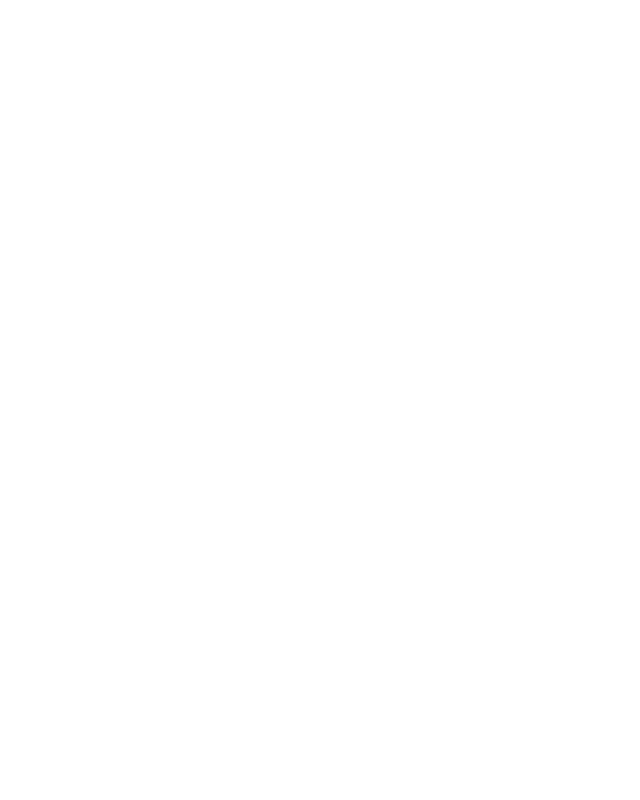
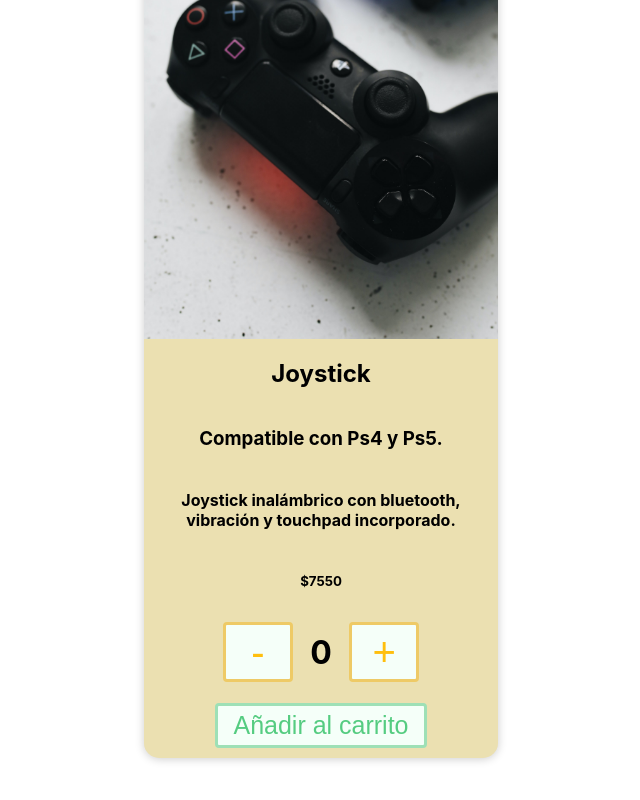
Before and after one commit to Ale-Quemel/Canje-App---React-JS, a React (Create React App) app: page /detail/1 in a window 1280 px wide. Shown: the part 658-1458 px from the top of the page, without its empty margins (319-959 px from the left). Before the commit the page ends 800 px from the top, so only its background shows below. Built offline with nearby package versions, Linux system fonts and the light colour scheme.

Commit message:
Mejora deñ Detalle de Producto + Sincronización de Counter

```diff
--- a/src/asynmock.js
+++ b/src/asynmock.js
@@ -6,7 +6,7 @@
         name: 'Joystick',
         description: 'Compatible con Ps4 y Ps5.',
         detail: 'Joystick inalámbrico con bluetooth, vibración y touchpad incorporado.',
-        image: './images/joystick.jpg',
+        image: '../images/joystick.jpg',
         alt: 'joystick-para-playstation-4-y-5',
         stock: 5
     },
@@ -17,7 +17,7 @@
         name: 'Drone',
         description: 'DM107S Full HD',
         detail: 'Drone aéreo Full HD de 4 motores, incluye batería y control especializado.',
-        image: './images/droneBlack.jpg',
+        image: '../images/droneBlack.jpg',
         alt: 'drone-full-hd',
         stock: 5
     },
@@ -28,7 +28,7 @@
         name: 'Polaroid Land 100',
         description: 'Cámara vintage intantánea.',
         detail: 'Polaroid Land modelo 1000, cámara instantánea, imprime en tamaño 79 x 79 mm.',
-        image: './images/polaroid.jpg',
+        image: '../images/polaroid.jpg',
         alt: 'cámara-vintage-polaroid',
         stock: 5
     },
@@ -39,7 +39,7 @@
         name: 'Mesa de Luz',
         description: 'Estilo Nórdico en melamina',
         detail: 'Mesa de luz tipo nórdica hecha en melamina y patas de pino.',
-        image: './images/mesadeluz.jpg',
+        image: '../images/mesadeluz.jpg',
         alt: 'mesa-de-luz-estilo-nordico',
         stock: 3
     },
@@ -50,7 +50,7 @@
         name: 'Vasija',
         description: 'Moderna de cerámico',
         detail: 'Vasija florero confeccionada artesanalmente en cerámica mate. Altura: 23 cm, ancho: 13,5 x 12 cm.',
-        image: './images/florero.jpg',
+        image: '../images/florero.jpg',
         alt: 'vasija-florero-de-ceramico',
         stock: 4
     },
@@ -61,7 +61,7 @@
         name: 'Sillón Vintage',
         description: 'De cuero, de 1 cuerpo',
         detail: 'Exlusivo en cuero vacuno 100%, estructura de saligna reforzada con laca poliuretánica.',
-        image: './images/silloncuero.jpg',
+        image: '../images/silloncuero.jpg',
         alt: 'sillon-de-cuero-vintage',
         stock: 4
     },
@@ -72,7 +72,7 @@
         name: 'Longboard',
         description:'Cruiser Retro, inspirado en los 70',
         detail: 'Longboard retro con ruedas siliconadas, trucks de acero y rulemanes abec-9.',
-        image: './images/longboard.jpg',
+        image: '../images/longboard.jpg',
         alt: 'longboard-retro-con-ruedas-siliconadas',
         stock: 3
     },
@@ -83,7 +83,7 @@
         name: 'Mancuernas',
         description:'Par de 20 kg.',
         detail: 'Mancuerna con discos de acero 20K totales.',
-        image: './images/mancuernas.jpg',
+        image: '../images/mancuernas.jpg',
         alt: 'par-de-mancuernas-de-acero-20-kilos',
         stock: 8
     },
@@ -94,7 +94,7 @@
         name: 'Zapatillas',
         description:'Puma Future Rider',
         detail: 'Zapatillas Puma modelo Future, serie Rider en talle 38, unisex.',
-        image: './images/zapatillas.jpg',
+        image: '../images/zapatillas.jpg',
         alt: 'zapatillas-puma-rider-talle-38',
         stock: 5
     },
@@ -105,7 +105,7 @@
         name: 'Portaretrato',
         description:'Cuadro 20x30',
         detail: 'Marco de madera, frente de vidrio reforzado.',
-        image: './images/marcofoto.jpg',
+        image: '../images/marcofoto.jpg',
         alt: 'marco-de-madera-tamaño-a4',
         stock: 12
     },
@@ -116,7 +116,7 @@
         name: 'Alfombra',
         description:'Felpudo para entrada',
         detail: 'Alfombra de bienvenida 40 x 60, ideal para entradas, fabricado en hilos encerados y pvc.',
-        image: './images/alfombra.jpg',
+        image: '../images/alfombra.jpg',
         alt: 'alfombra-felpudo-para-entrada-de-hogar',
         stock: 6
     },
@@ -127,7 +127,7 @@
         name: 'Reloj',
         description:'Minimalista clásico',
         detail: 'Reloj de pared con estilo minimalista clásico, ideal para living moderno. Diámetro 25cm - Funciona con una pila DOBLE A (no incluida).',
-        image: './images/reloj.jpg',
+        image: '../images/reloj.jpg',
         alt: 'reloj-analógico-minimalista',
         stock: 5
     }
--- a/src/components/Item/Item.css
+++ b/src/components/Item/Item.css
@@ -2,8 +2,8 @@
 
 .ctn__card {
 
-    width: 320px;
-    height: 520px;
+    width: 400px;
+    min-height: 620px;
     box-sizing: border-box;
     margin: 20px;
     border-radius: 15px;
@@ -30,7 +30,7 @@
     /* width: 200px;
     height: 200px; */
     width: 100%;
-    height: 300px;
+    height: 400px;
 
 }
 
--- a/src/components/Item/Item.js
+++ b/src/components/Item/Item.js
@@ -1,5 +1,4 @@
 import React from "react";
-import ItemCount from "../ItemCount/ItemCount";
 import './Item.css';
 import { Link } from 'react-router-dom';
 
@@ -13,7 +12,6 @@
                 <h3 className="ctn__card__dscp">{description}</h3>
                 <p>${price}</p>
                 <Link to={`/detail/${id}`} className="detail__btn">Ver detalle</Link>
-                {/* <ItemCount stock={stock}/> */}
             </div>
 
     )
--- a/src/components/ItemCount/ItemCount.js
+++ b/src/components/ItemCount/ItemCount.js
@@ -2,24 +2,27 @@
 import { useState } from "react";
 import './ItemCount.css'
 
-function ItemCount({stock}) {
-    const [count, setCount] = useState(0);
+const ItemCount = ({onConfirm, stock, initial = 0}) => {
+    const [count, setCount] = useState(initial);
 
-    function increment () {
+    const increment = () => {
         if(count < stock) {
             setCount(count + 1);
         }
     }
 
-    function decrement () {
+    const decrement = () => {
         if(count > 0) {
             setCount(count - 1)
         }
     }
 
-    function onAdd () {
-        alert('¡Agregaste ' + count + ' producto(s) a tu carrito!')
-    }
+    /* const onAdd = (count) => {
+        console.log('Agregaste al carrito');
+        console.log(count);
+
+
+    }  */
 
     return(
         <div>
@@ -30,7 +33,7 @@
             </div>
 
             <div className="addButton">
-                <button className="buttons Add" onClick={onAdd}>Añadir</button>
+                <button onClick={() => onConfirm(count)}>Añadir al carrito</button>
             </div>
 
         </div>
--- a/src/components/ItemDetail/ItemDetail.css
+++ b/src/components/ItemDetail/ItemDetail.css
@@ -1,4 +1,4 @@
-.div__detail {
+/* .div__detail {
     display: flex;
     flex-direction: column;
 
@@ -9,4 +9,93 @@
     height: 500px;
     align-items: center;
     justify-items: center;
+} */
+
+div .ctn__detail {
+    display: flex;
+    flex-direction: column;
+    align-items: center;
+    justify-content: center;
+    max-width: 30%;
+    max-height: 30%;
+    box-sizing: border-box;
+    margin: 20px;
+    border-radius: 15px;
+    overflow: hidden;
+    background-color: rgb(235, 224, 177);
+    box-shadow: 0px 1px 10px rgba(0, 0, 0, 0.2);
+    cursor: default;
+    transition: all 400ms ease;
+
 }
+
+.ctn__card:hover {
+    /* background-color: rgb(216, 205, 147);
+    box-shadow: 0px 4px 7px rgba(0, 0, 0, 0.3);
+    transition: 0.5s; */
+    box-shadow: 5px 5px 20px rgba(0, 0, 0, 0.4);
+    transform: translateY(-1.5%);
+    border: solid 2px rgba(110, 78, 9, 0.445);
+
+
+}
+
+.ctn__detail__img {
+    /* width: 200px;
+    height: 200px; */
+    width: 100%;
+    max-height: 80%;
+
+
+}
+
+.ctn__card__title .ctn__card__dscp {
+    padding: 15px;
+    text-align: center;
+}
+
+.ctn__card__dscp  {
+    color: rgb(41, 41, 41);
+    font-weight: 500;
+}
+
+.ctn__card__title h2 {
+    font-weight: 600;
+    margin-bottom: 15px;
+}
+
+.detail__btn {
+    height: 60px;
+    width: 70px;
+    color: #ffbf0e;
+    background-color: #f5fff9;
+    border: 3px solid #eeca66;
+    border-radius: 7px;
+    transition: all 400ms ease;
+    font-size: 20px;
+    padding: 5px;
+    text-decoration: none;
+}
+
+.detail__btn:hover {
+    color: white;
+    background-color: #f5d15a;
+    border: solid rgb(255, 255, 255);
+    cursor: pointer;
+    transition: 1s;
+    font-size: 22px;
+
+
+}
+
+.cart__btn{
+    color: #55cc81;
+    background-color: #f5fff9;
+    border: 3px solid #9ee0b6;
+    border-radius: 4px;
+    transition: all 400ms ease;
+    font-size: 25px;
+    padding: 5px 15px;
+    text-decoration: none;
+
+}
--- a/src/components/ItemDetail/ItemDetail.js
+++ b/src/components/ItemDetail/ItemDetail.js
@@ -1,14 +1,32 @@
 
 import './ItemDetail.css';
+import ItemCount from '../ItemCount/ItemCount';
+import { useState } from 'react';
+import { Link } from 'react-router-dom';
 
-const ItemDetail = ({name, detail, image, alt}) => {
+const ItemDetail = ({name, detail, description, image, alt, price, stock}) => {
+
+    const [quantity, setQuantity] = useState(0)
+
+    const onAdd = (count) => {
+        console.log('Agregaste al carrito');
+        console.log(count);
+        setQuantity(count)
+
+    }
 
     return(
-        <div className="div__detail ">
-            <h2>{name}</h2>
-            <h4>{detail}</h4>
-            {/* <img className='img__detail' alt={alt} src={image}/> */}
+        <div className="ctn__detail ">
+            <img className="ctn__detail__img"src={image} alt={alt} />
+            <h2 className="ctn__detail__title">{name}</h2>
+            <h3 className="ctn__detail__dsc">{description}</h3>
+            <h4 className="ctn__detail__espx">{detail}</h4>
+            <h5>${price}</h5>
+
+            { quantity > 0 ? <Link className='cart__btn' to='/cart'>Ir a Carrito</Link> : <ItemCount stock={stock} onConfirm={onAdd}/>}
+
         </div>
+
 
     )
 }
--- a/src/components/ItemDetailContainer/ItemDetailContainer.css
+++ b/src/components/ItemDetailContainer/ItemDetailContainer.css
@@ -1,6 +1,5 @@
-.ItemDetailContainer {
-    width: 200px;
-    height: 200px;
-    align-items: center;
-
+ .ItemDetailContainer {
+    display: flex;
+    justify-content: center;
+    padding: 50px;
 }
--- a/src/components/ItemDetailContainer/ItemDetailContainer.js
+++ b/src/components/ItemDetailContainer/ItemDetailContainer.js
@@ -1,4 +1,4 @@
-import './ItemDetailContainer'
+import './ItemDetailContainer.css'
 import { useEffect, useState } from "react";
 import { getProductsById } from "../../asynmock";
 import ItemDetail from '../ItemDetail/ItemDetail';
--- a/src/components/ItemListContainer/ItemListContainer.css
+++ b/src/components/ItemListContainer/ItemListContainer.css
@@ -1,7 +1,10 @@
 .div__ctn___cards{
     display: grid;
-    grid-template-columns: 1fr 1fr 1fr 1fr;
+    padding: 50px;
+    grid-gap: 20px;
+    grid-template-columns: 1fr 1fr 1fr;
     justify-items: center;
+    justify-content: space-evenly;
     align-items: center;
 
 
--- a/src/components/ItemListContainer/ItemListContainer.js
+++ b/src/components/ItemListContainer/ItemListContainer.js
@@ -1,6 +1,6 @@
 import './ItemListContainer.css'
 import { useEffect, useState } from 'react';
-import { getProduct, getProductsByCategory, getProductsById } from '../../asynmock';
+import { getProduct, getProductsByCategory } from '../../asynmock';
 import ItemList from '../ItemList/ItemList';
 import {useParams } from 'react-router-dom'
 
```
